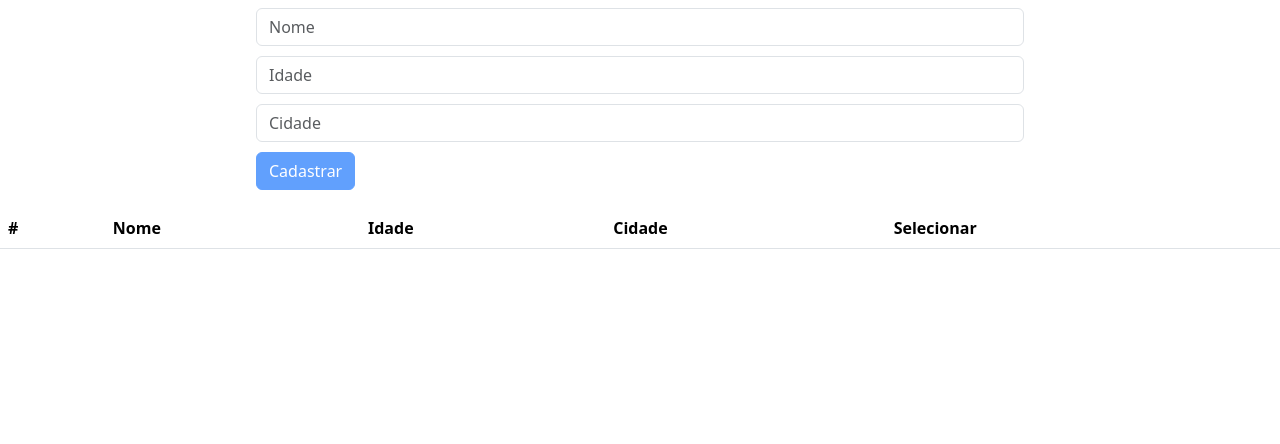
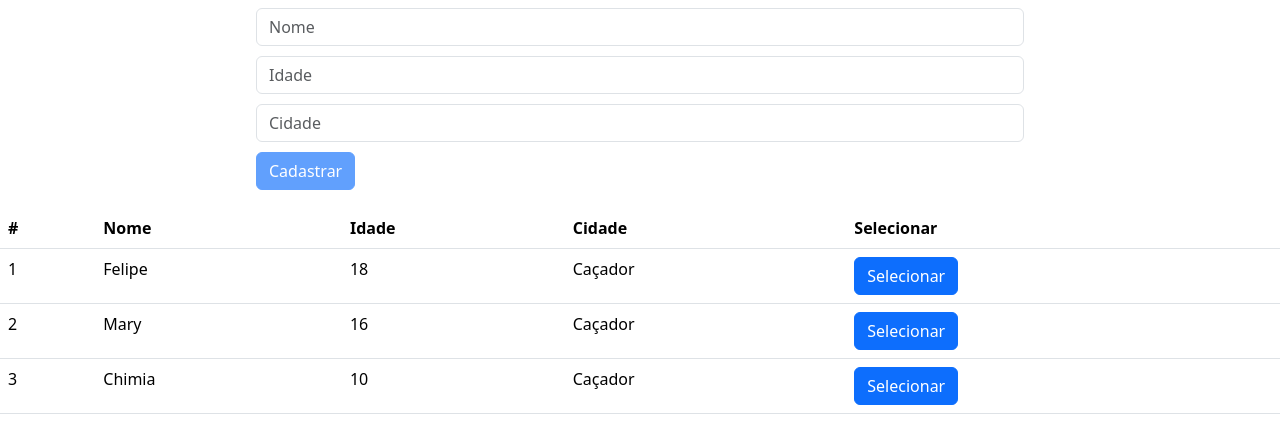
Before and after one commit to FelipeCzerniak5070/CursoAngular, an Angular app: page / in a window 1280 px wide. Shown: the top 444 px of the page. Built offline with nearby package versions, Linux system fonts and the light colour scheme.

Commit message:
Função de Seleção

```diff
--- a/src/app/Model/Pessoa.ts
+++ b/src/app/Model/Pessoa.ts
@@ -3,5 +3,11 @@ export class Pessoa{
  idade:number;
  cidade:string;
 
+ constructor(nome:string,idade:number,cidade:string){
+    this.nome=nome;
+    this.idade=idade;
+    this.cidade=cidade;
+
+ }
 
 }
--- a/src/app/cadastro/cadastro.component.html
+++ b/src/app/cadastro/cadastro.component.html
@@ -10,10 +10,10 @@
     <p class="alert alert-warning">Nome: Campo obrigatório</p>
   }
   @if(form.get('nome').hasError('minlength') && form.get('nome').touched) {
-    <p class="alert alert-warning">Nome: Mínimo 10 caracteres</p>
+    <p class="alert alert-warning">Nome: Mínimo 3 caracteres</p>
   }
   @if(form.get('nome').hasError('maxlength') && form.get('nome').touched) {
-    <p class="alert alert-warning">Nome: Máximo 10 caracteres</p>
+    <p class="alert alert-warning">Nome: Máximo 255 caracteres</p>
   }
   <input type="text" formControlName="nome" placeholder="Nome" class="form-control">
 
@@ -35,7 +35,7 @@
     <p class="alert alert-warning">Cidade: Mínimo 3 caracteres</p>
   }
   @if(form.get('cidade').hasError('maxlength') && form.get('cidade').touched) {
-    <p class="alert alert-warning">Cidade: Máximo 10 caracteres</p>
+    <p class="alert alert-warning">Cidade: Máximo 255 caracteres</p>
   }
   <input type="text" formControlName="cidade" placeholder="Cidade" class="form-control">
 
@@ -49,9 +49,21 @@
     <input type="button" value="Cancelar" class="btn btn-primary">
   }
 
+  <!--->>
   @for (i of pessoas;track i.nome){
-    <p>{{i}}</p>
+    <ul>
+      <li>
+        <p>{{i.nome}}</p>
+      </li>
+      <li>
+        <p>{{i.idade}}</p>
+      </li>
+      <li>
+        <p>{{i.cidade}}</p>
+      </li>
+    </ul>
   }
+  <-->
 
 </form>
 
@@ -71,7 +83,7 @@
       <td>{{i.nome}}</td>
       <td>{{i.idade}}</td>
       <td>{{i.cidade}}</td>
-      <td><button class="btn btn-primary">Selecionar</button></td>
+      <td><button class="btn btn-primary" (click)="selecionarCliente(indice)">Selecionar</button></td>
     </tr>
   </tbody>
 </table>
--- a/src/app/cadastro/cadastro.component.ts
+++ b/src/app/cadastro/cadastro.component.ts
@@ -12,14 +12,20 @@ import { CommonModule } from '@angular/common';
 export class CadastroComponent {
 
   form = new FormGroup({
-   nome: new FormControl('',[Validators.required,Validators.minLength(10),Validators.maxLength(255)]),
+   nome: new FormControl('',[Validators.required,Validators.minLength(3),Validators.maxLength(255)]),
    idade: new FormControl(null,[Validators.required,Validators.min(12),Validators.max(120)]),
    cidade: new FormControl('',[Validators.required,Validators.minLength(3),Validators.maxLength(255)])
   });
 
   btnCadastrar:boolean = true;
 
-  pessoas:Pessoa[] = [];
+  pessoas:Pessoa[] = [
+    (new Pessoa("Felipe",18,"Caçador")),
+    (new Pessoa("Mary",16,"Caçador")),
+    (new Pessoa("Chimia",10,"Caçador"))
+  ];
+
+  indice:number = -1;
 
   // Função de Cadastro
 
@@ -38,6 +44,21 @@ export class CadastroComponent {
 
   }
 
+
+  selecionarCliente(indice:number){
+    this.indice=indice;
+
+    this.form.setValue({
+      nome: this.pessoas[indice].nome,
+      idade: this.pessoas[indice].idade,
+      cidade: this.pessoas[indice].nome
+    });
+
+    this.btnCadastrar=false;
+
+  }
+
+
   listarPessoas(){
 
     this.pessoas.forEach(element => {
```
